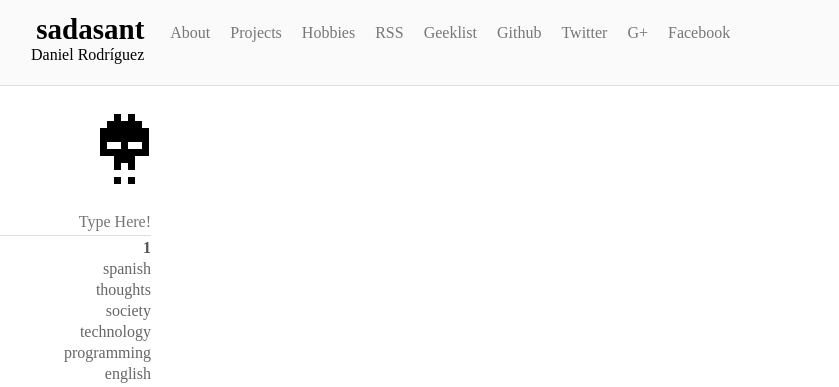
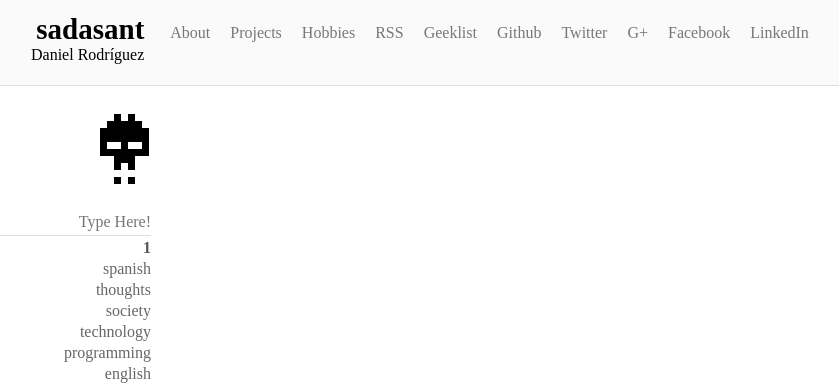
Before and after one commit to sadasant/sadasant, a PHP site: page /?filter=1 in a window 1280 px wide. Shown: the top 387 px of the page, without its empty margins (54-893 px from the left). Run offline with PHP 8.4, Linux system fonts and the light colour scheme; the visitor is signed in with stand-in values (Sample User, id 1); data that the repository does not hold is empty; some web fonts are replaced.

Commit message:
Added linkedin link

```diff
--- a/views/layout.php
+++ b/views/layout.php
@@ -45,6 +45,7 @@ $B = !$_SESSION['black'];
 			<li><a href="https://twitter.com/sadasant" target="_blank">Twitter</a></li>
 			<li><a href="https://plus.google.com/111462690043808716220/" target="_blank">G+</a></li>
 			<li><a href="https://facebook.com/sadasant" target="_blank">Facebook</a></li>
+			<li><a href="http://www.linkedin.com/in/sadasant" target="_blank">LinkedIn</a></li>
 		</ul>
 	</div>
 
```
